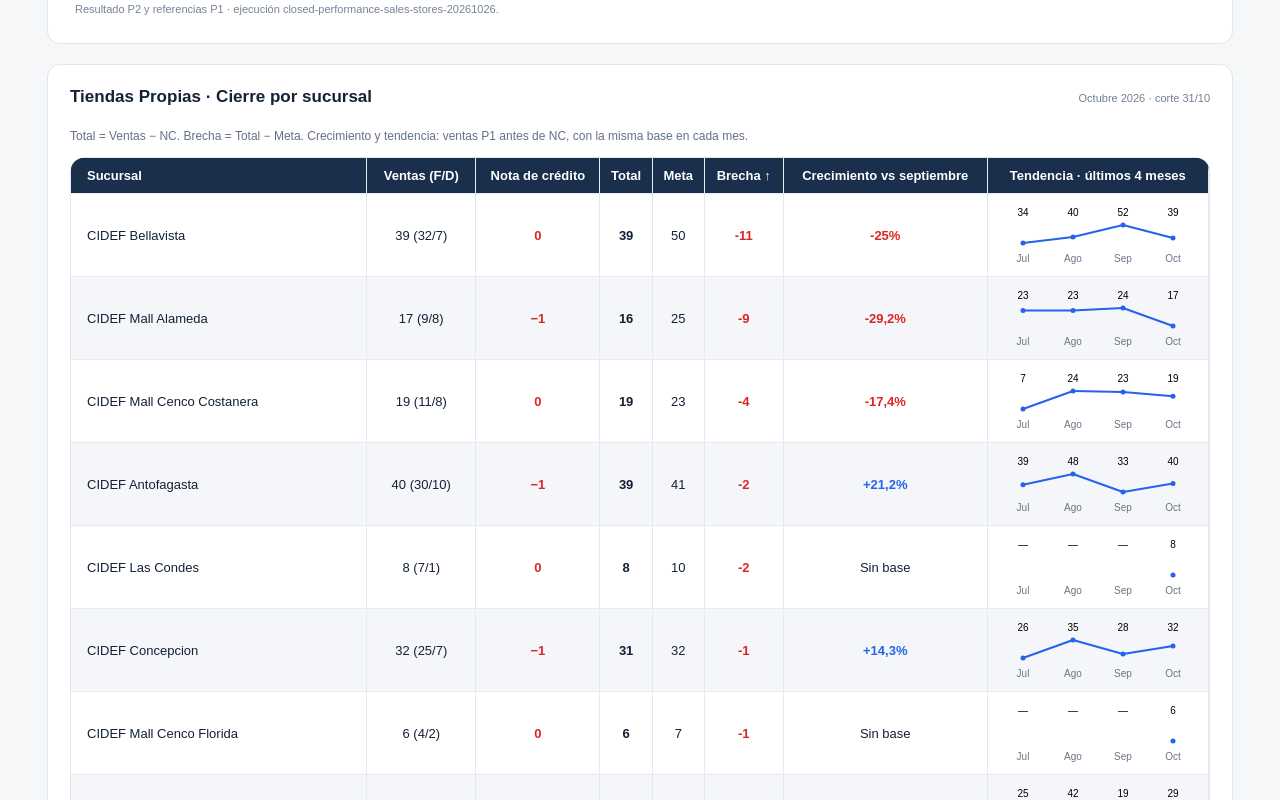
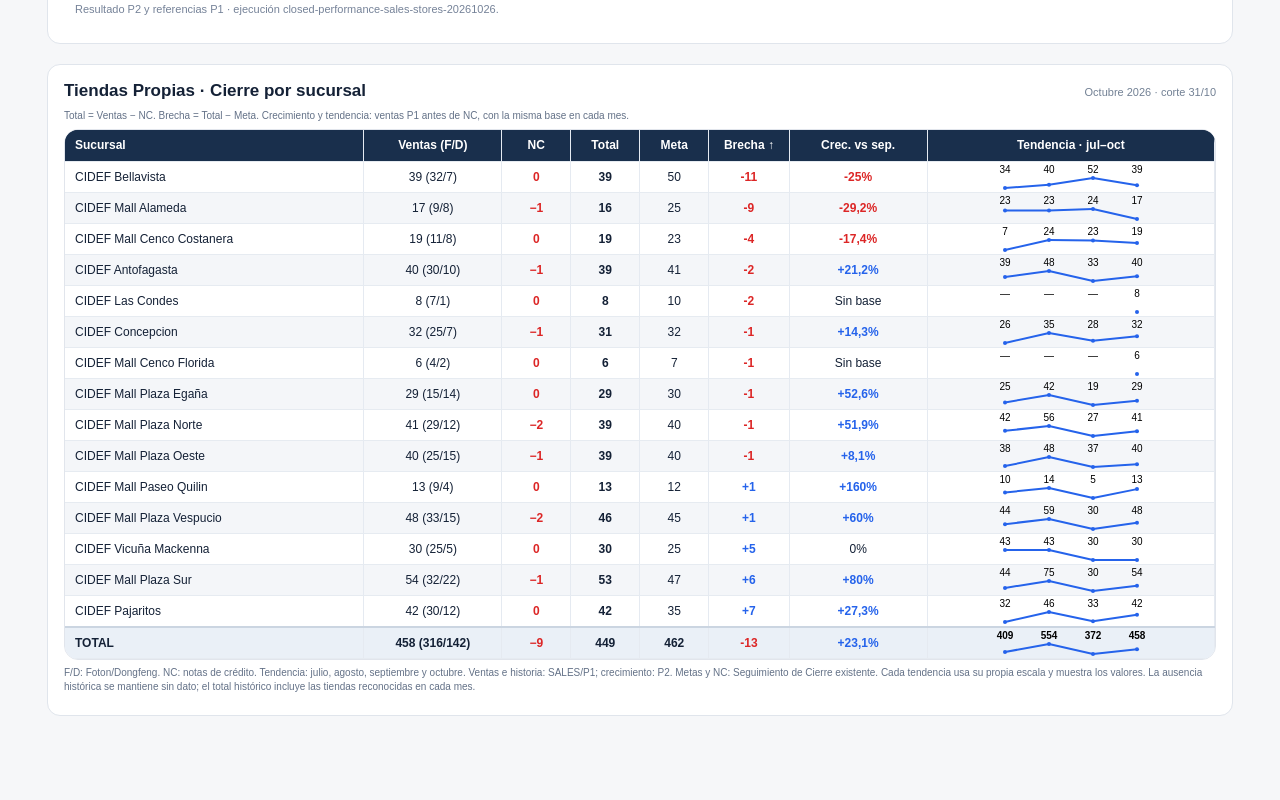
Before and after one commit to rodrigoibanezm-cmd/cidef-inteligencia-comercial, a Next.js app: page /cierre-mensual-v2 in a window 1280 px wide. Shown: the part 5260-6060 px from the top of the page. Built offline with nearby package versions, Linux system fonts and the light colour scheme.

Commit message:
style(close): compact all branch rows into one desktop view [skip ci]

```diff
--- a/app/cierre-mensual-v2/page.js
+++ b/app/cierre-mensual-v2/page.js
@@ -29,14 +29,13 @@ export default function CierreMensual() {
 function StoreCloseTrend({ values }) {
   if (!Array.isArray(values) || values.length !== 4) return <span>Pendiente</span>;
   const valid = values.filter(Number.isFinite), min = Math.min(...valid), span = Math.max(...valid) - min || 1;
-  const x = i => 16 + i * 50, y = value => 39 - (value - min) / span * 18;
+  const x = i => 14 + i * 44, y = value => 24 - (value - min) / span * 10;
   const months = ["Jul", "Ago", "Sep", "Oct"];
-  return <svg className="mc-store-spark" viewBox="0 0 182 62" role="img" aria-label={months.map((month, i) => month + ": " + numberText(values[i])).join("; ")}>
+  return <svg className="mc-store-spark" viewBox="0 0 160 26" role="img" aria-label={months.map((month, i) => month + ": " + numberText(values[i])).join("; ")}>
     {values.map((value, i) => <g key={months[i]}>
       {Number.isFinite(value) && Number.isFinite(values[i - 1]) && <line x1={x(i - 1)} y1={y(values[i - 1])} x2={x(i)} y2={y(value)} stroke="#2563eb" strokeWidth="2"/>}
-      {Number.isFinite(value) && <circle cx={x(i)} cy={y(value)} r="2.5" fill="#2563eb"/>}
-      <text x={x(i)} y="12" textAnchor="middle">{Number.isFinite(value) ? numberText(value) : "—"}</text>
-      <text x={x(i)} y="58" textAnchor="middle" fill="#697487">{months[i]}</text>
+      {Number.isFinite(value) && <circle cx={x(i)} cy={y(value)} r="2" fill="#2563eb"/>}
+      <text x={x(i)} y="9" textAnchor="middle">{Number.isFinite(value) ? numberText(value) : "—"}</text>
     </g>)}
   </svg>;
 }
@@ -56,13 +55,14 @@ function StoreCloseTable({ data }) {
     <td><StoreCloseTrend values={item.history}/></td>
   </tr>;
   return <section className="mc-description mc-store-close" aria-label="Cierre mensual por sucursal">
-    <style>{`.mc-store-close .mc-description-table{border:1px solid #e1e5ec;border-radius:14px}.mc-store-close table{min-width:1040px;font-variant-numeric:tabular-nums}.mc-store-close th,.mc-store-close td{text-align:center;padding:10px 8px;border-right:1px solid #e5eaf1}.mc-store-close th:first-child{text-align:left;width:26%;padding-left:16px}.mc-store-close thead th{background:#192f4c;color:#fff;font-weight:600}.mc-store-close tbody tr:nth-child(even){background:#f4f6f9}.mc-store-close tbody th{font-weight:500}.mc-store-close tfoot{background:#eaf0f7;border-top:2px solid #cbd5e1;font-weight:750}.mc-store-negative{color:#dc2626;font-weight:750}.mc-store-positive{color:#2563eb;font-weight:750}.mc-store-spark{display:block;width:182px;height:62px;margin:auto;font-size:10px}`}</style>
+    <style>{`.mc-store-close .mc-description-table{border:1px solid #e1e5ec;border-radius:14px}.mc-store-close{padding:16px}.mc-store-close .mc-panel-head{margin-bottom:8px}.mc-store-close .mc-description-note{margin:6px 0;font-size:10px;line-height:1.35}.mc-store-close table{min-width:900px;width:100%;table-layout:fixed;font-size:12px;font-variant-numeric:tabular-nums}.mc-store-close th,.mc-store-close td{text-align:center;padding:2px 6px;line-height:1.2;border-right:1px solid #e5eaf1}.mc-store-close th:first-child{text-align:left;width:26%;padding-left:10px}.mc-store-close thead th{background:#192f4c;color:#fff;font-weight:600;height:32px;padding:6px}.mc-store-close tbody tr:nth-child(even){background:#f4f6f9}.mc-store-close tbody th{font-weight:500}.mc-store-close tfoot{background:#eaf0f7;border-top:2px solid #cbd5e1;font-weight:750}.mc-store-negative{color:#dc2626;font-weight:750}.mc-store-positive{color:#2563eb;font-weight:750}.mc-store-spark{display:block;width:160px;max-width:100%;height:26px;margin:auto;font-size:10px}`}</style>
     <div className="mc-panel-head"><h2>Tiendas Propias · Cierre por sucursal</h2><span>Octubre 2026 · corte 31/10</span></div>
     <p className="mc-description-note">Total = Ventas − NC. Brecha = Total − Meta. Crecimiento y tendencia: ventas P1 antes de NC, con la misma base en cada mes.</p>
     <div className="mc-description-table"><table>
-      <thead><tr>{["Sucursal", "Ventas (F/D)", "Nota de crédito", "Total", "Meta", "Brecha ↑", "Crecimiento vs septiembre", "Tendencia · últimos 4 meses"].map((label, i) => <th key={label} scope="col" aria-sort={i === 5 ? "ascending" : undefined}>{label}</th>)}</tr></thead>
+      <colgroup>{[26,12,6,6,6,7,12,25].map((width, i) => <col key={i} style={{width:width + "%"}}/>)}</colgroup>
+      <thead><tr>{["Sucursal", "Ventas (F/D)", "NC", "Total", "Meta", "Brecha ↑", "Crec. vs sep.", "Tendencia · jul–oct"].map((label, i) => <th key={label} scope="col" title={i === 2 ? "Nota de crédito" : i === 6 ? "Crecimiento vs septiembre" : undefined} aria-sort={i === 5 ? "ascending" : undefined}>{label}</th>)}</tr></thead>
       <tbody>{data.rows.map(item => row(item))}</tbody><tfoot>{row(data.totals, true)}</tfoot>
     </table></div>
-    <p className="mc-description-note">F/D: Foton/Dongfeng. Ventas e historia: SALES/P1; crecimiento: P2. Metas y NC: Seguimiento de Cierre existente. Cada tendencia usa su propia escala y muestra los valores. La ausencia histórica se mantiene sin dato; el total histórico incluye las tiendas reconocidas en cada mes.</p>
+    <p className="mc-description-note">F/D: Foton/Dongfeng. NC: notas de crédito. Tendencia: julio, agosto, septiembre y octubre. Ventas e historia: SALES/P1; crecimiento: P2. Metas y NC: Seguimiento de Cierre existente. Cada tendencia usa su propia escala y muestra los valores. La ausencia histórica se mantiene sin dato; el total histórico incluye las tiendas reconocidas en cada mes.</p>
   </section>;
 }
```
